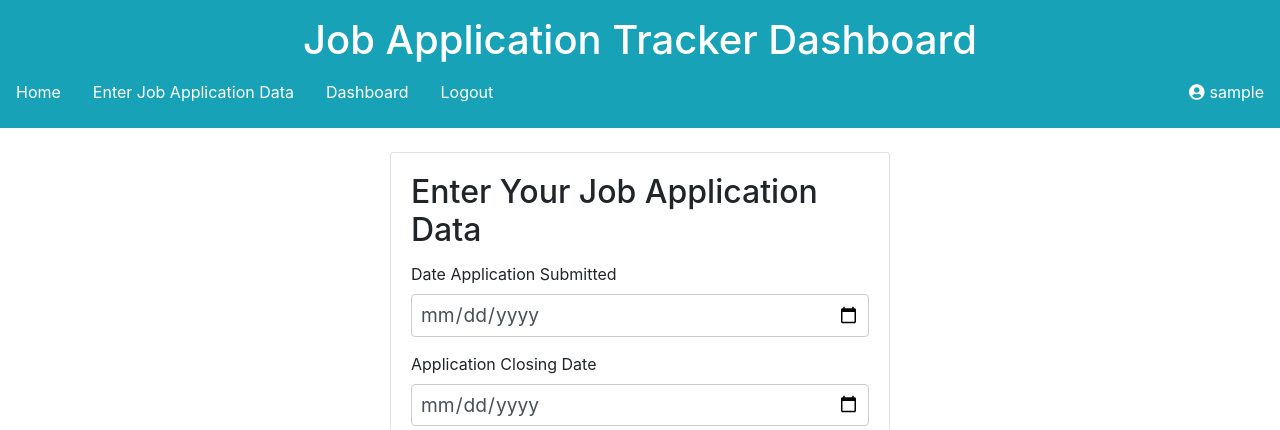
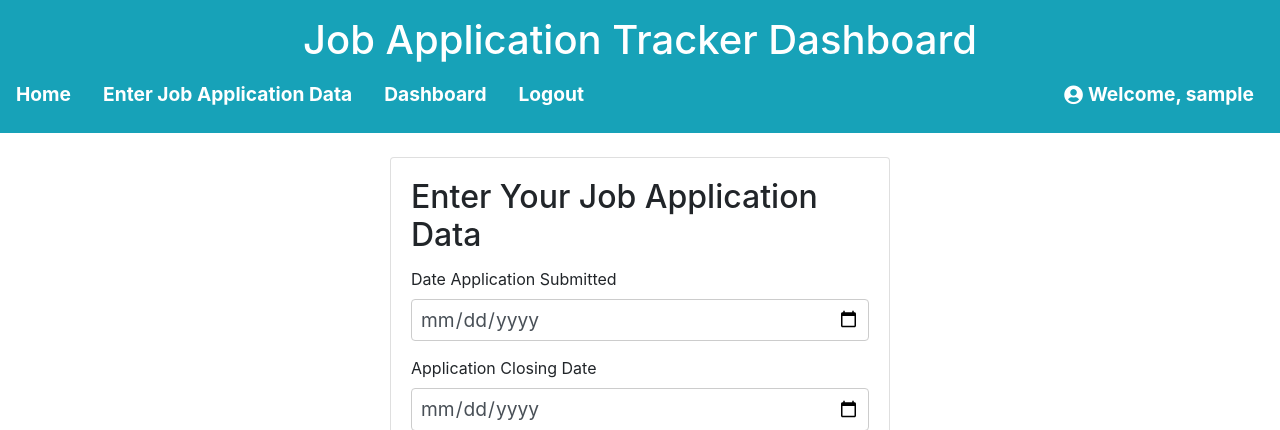
Before and after one commit to GinaHorch/job-application-tracker, a Flask app: page /form in a window 1280 px wide. Shown: the top 430 px of the page. Run offline with Flask 3, Linux system fonts and the light colour scheme; the visitor is signed in with stand-in values (Sample User, id 1); some libraries are stand-ins or nearby versions.

Commit message:
More styling to the navbar

```diff
--- a/static/style.css
+++ b/static/style.css
@@ -23,11 +23,14 @@
 }
 .nav-item.ml-auto {
     margin-left: auto;
+    padding-right: 10px;
 }
 
 .nav-item a {
     display: flex;
     align-items: center;
+    font-size: 1.2rem;
+    font-weight: bold;
 }
 
 .nav-item i {
--- a/templates/base.html
+++ b/templates/base.html
@@ -26,7 +26,7 @@
                 {% if current_user.is_authenticated %}
                     <li class="nav-item ml-auto">
                         <a class="nav-link text-white" href="#">
-                            <i class="fas fa-user-circle"></i> {{ current_user.username }}
+                            <i class="fas fa-user-circle"></i> Welcome, {{ current_user.username }}
                         </a>
                     </li>
                 {% endif %}
```
Also changed, not shown: instance/job_application_data.db.
